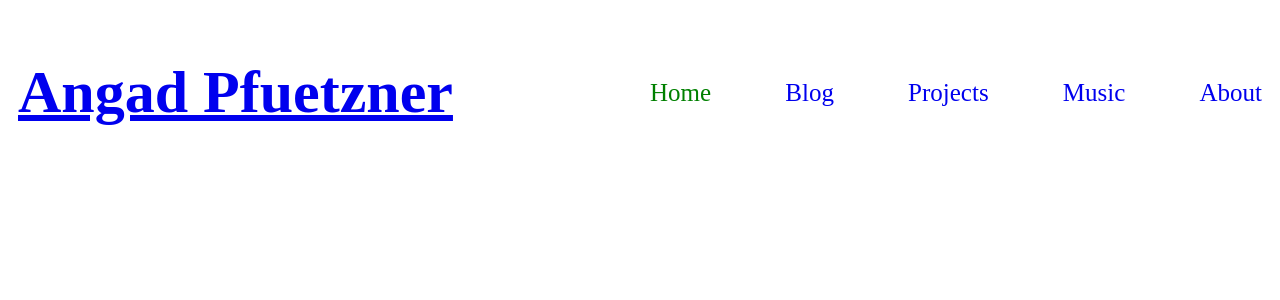
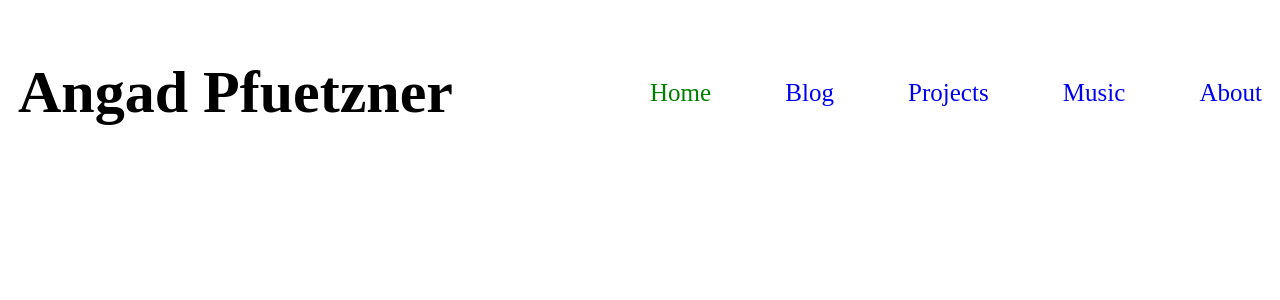
Before and after one commit to Angad99/Angad99.github.io, a Jekyll site: the page built from index.html, in a window 1280 px wide. Shown: the top 300 px of the page. Built offline with Jekyll 4.4.1, drawn with Linux system fonts in a browser that asks for light colours.

Commit message:
removed name link

```diff
--- a/_layouts/default.html
+++ b/_layouts/default.html
@@ -13,7 +13,7 @@
     <header>
 
       <div class="site-info">
-        <h1 class="site-name"><a href="{{ site.baseurl }}/">{{ site.name }}</a></h1>
+        <h1 class="site-name">{{ site.name }}</h1>
       </div>
 
       {% include navigation.html %}
--- a/_sass/navbar.scss
+++ b/_sass/navbar.scss
@@ -38,3 +38,7 @@ nav a:hover{
 	padding: 10px;
 	font-size: 30px;
 }
+
+.site-name a {
+	text-decoration: none;
+}
```
